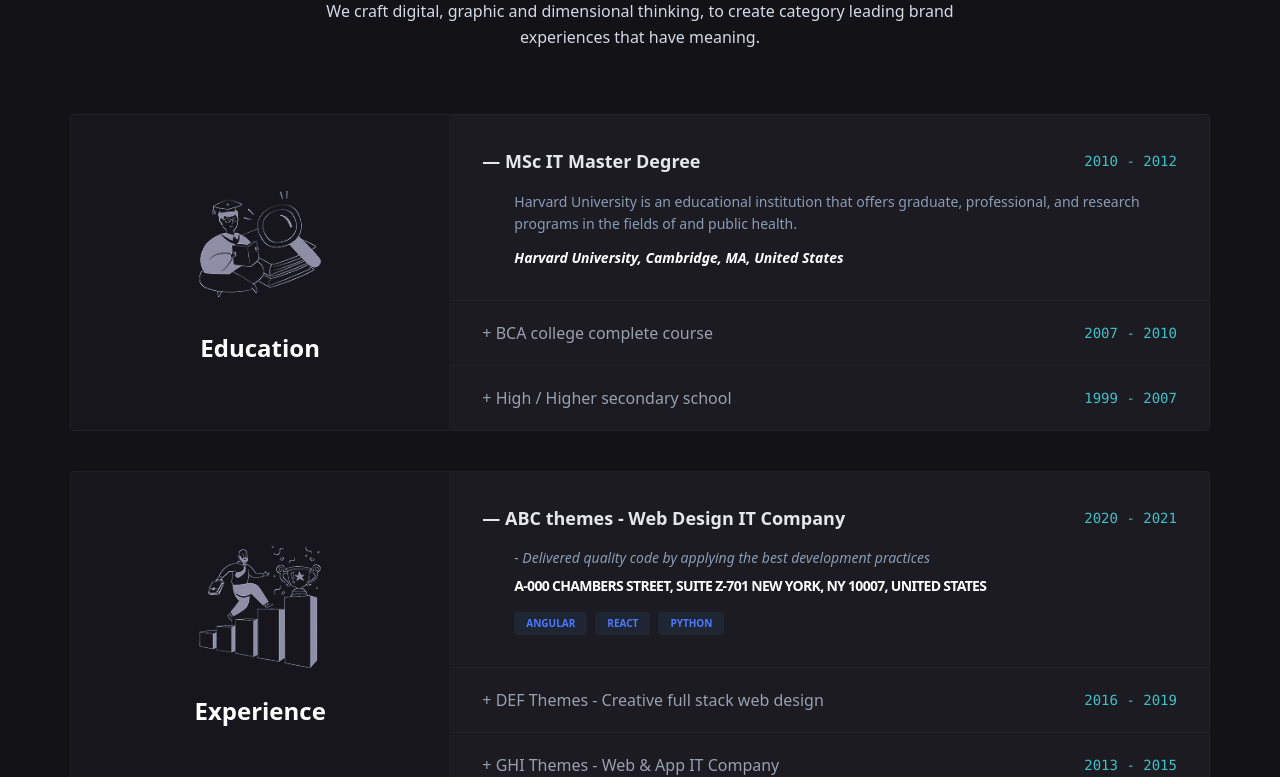
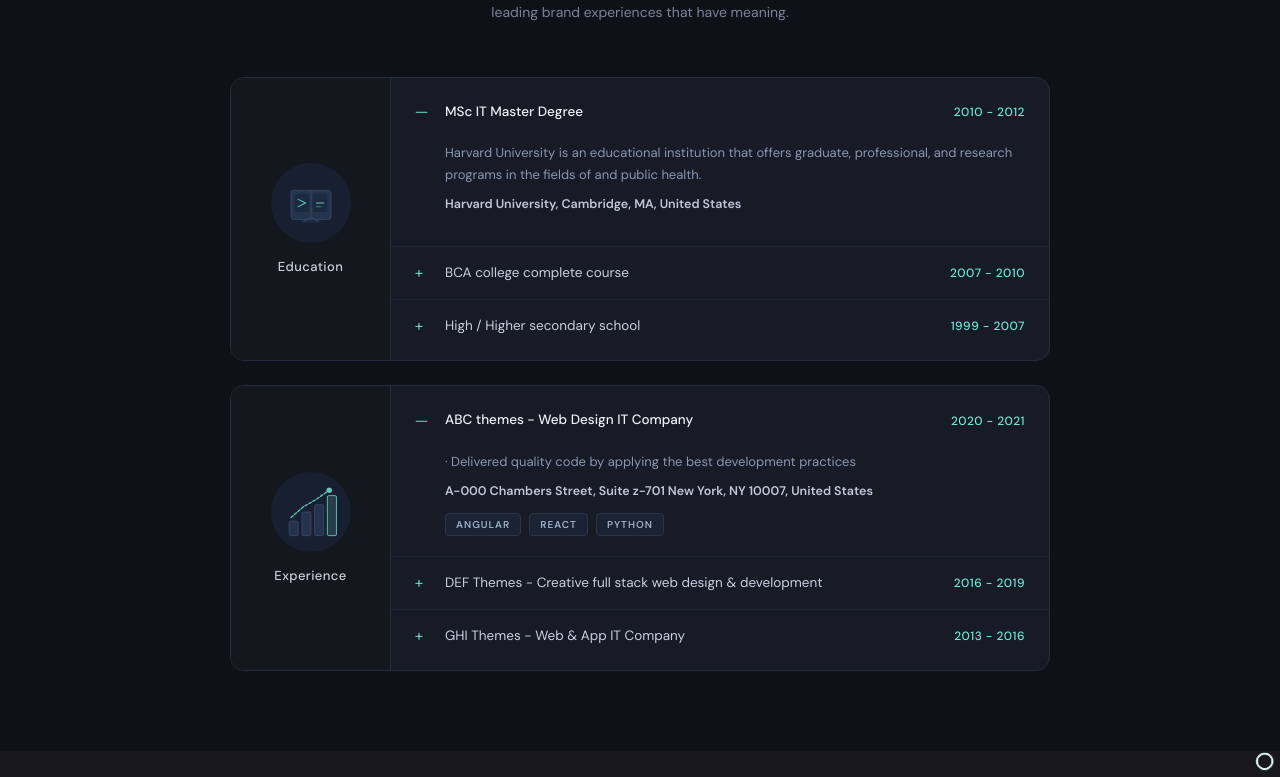
Before and after one commit to mesbaulrafi/myPortfolio, a React (Vite) app: page / in a window 1280 px wide. Shown: the part 2423-3200 px from the top of the page. Built offline with nearby package versions, Linux system fonts and the light colour scheme.

Commit message:
edit EducationExperience part

```diff
--- a/src/components/layouts/Education.jsx
+++ b/src/components/layouts/Education.jsx
@@ -1,114 +1,374 @@
-import React from "react";
-import Container from "../Container";
-import Images from "../Images";
-import EducationImg from "/src/assets/education.png";
-import ExperienceImg from "/src/assets/experience.png";
+import { useState } from "react";
 
-const Education = () => {
+const educationItems = [
+  {
+    value: "edu-1",
+    title: "MSc IT Master Degree",
+    period: "2010 - 2012",
+    description:
+      "Harvard University is an educational institution that offers graduate, professional, and research programs in the fields of and public health.",
+    location: "Harvard University, Cambridge, MA, United States",
+    tags: [],
+    defaultOpen: true,
+  },
+  {
+    value: "edu-2",
+    title: "BCA college complete course",
+    period: "2007 - 2010",
+    description: "",
+    location: "",
+    tags: [],
+    defaultOpen: false,
+  },
+  {
+    value: "edu-3",
+    title: "High / Higher secondary school",
+    period: "1999 - 2007",
+    description: "",
+    location: "",
+    tags: [],
+    defaultOpen: false,
+  },
+];
+
+const experienceItems = [
+  {
+    value: "exp-1",
+    title: "ABC themes - Web Design IT Company",
+    period: "2020 - 2021",
+    description: "· Delivered quality code by applying the best development practices",
+    location: "A-000 Chambers Street, Suite z-701 New York, NY 10007, United States",
+    tags: ["ANGULAR", "REACT", "PYTHON"],
+    defaultOpen: true,
+  },
+  {
+    value: "exp-2",
+    title: "DEF Themes - Creative full stack web design & development",
+    period: "2016 - 2019",
+    description: "",
+    location: "",
+    tags: [],
+    defaultOpen: false,
+  },
+  {
+    value: "exp-3",
+    title: "GHI Themes - Web & App IT Company",
+    period: "2013 - 2016",
+    description: "",
+    location: "",
+    tags: [],
+    defaultOpen: false,
+  },
+];
+
+function TimelineAccordion({ items }) {
+  const [openItem, setOpenItem] = useState(
+    items.find((i) => i.defaultOpen)?.value || null
+  );
+
+  const toggle = (value) => {
+    setOpenItem((prev) => (prev === value ? null : value));
+  };
+
   return (
-    <div className="py-24 bg-[#121217] text-white font-sans">
-      <div className="w-[1140px] m-auto">
-        {/* --- Header Section --- */}
-        <div className="text-center pb-16 px-4">
-          <h5 className="text-[#69C380] bg-[#69c37f1f] inline-block px-3 py-1 rounded text-[10px] font-bold uppercase tracking-[2px] mb-4">
-            Life Time
-          </h5>
-          <h2 className="text-3xl md:text-5xl font-bold mb-4">
-            Education & Experience
-          </h2>
-          <p className="max-w-[650px] mx-auto text-[#D4DBE5] text-sm md:text-base leading-relaxed">
-            We craft digital, graphic and dimensional thinking, to create
-            category leading brand experiences that have meaning.
-          </p>
-        </div>
-
-        <div className="flex flex-col gap-10 max-w-6xl mx-auto">
-
-          {/* --- Education Section --- */}
-          <div className="flex flex-col md:flex-row bg-[#1b1b21] rounded-sm border border-[#2e2e3550]">
-            {/* Left Side: Icon & Title */}
-            <div className="w-full md:w-1/3 bg-[#16161c] flex flex-col items-center justify-center p-10 md:p-14 border-b md:border-b-0 md:border-r border-[#2e2e3550]">
-              <Images imgSrc={EducationImg} className="w-24 md:w-32 mb-6" />
-              <h4 className="text-2xl font-bold">Education</h4>
+    <div className="timeline-list">
+      {items.map((item) => {
+        const isOpen = openItem === item.value;
+        return (
+          <div key={item.value} className={`timeline-item ${isOpen ? "open" : ""}`}>
+            <div className="timeline-header" onClick={() => toggle(item.value)}>
+              <div className="timeline-icon">{isOpen ? "—" : "+"}</div>
+              <span className="timeline-title">{item.title}</span>
+              <span className="timeline-period">{item.period}</span>
             </div>
-
-            {/* Right Side: Info List */}
-            <div className="w-full md:w-2/3 flex flex-col">
-              {/* Item 1 */}
-              <div className="p-6 md:p-8 border-b border-[#2e2e3550]">
-                <div className="flex flex-col sm:flex-row justify-between items-start sm:items-center gap-2 mb-4">
-                  <h5 className="text-lg font-semibold text-gray-200">— MSc IT Master Degree</h5>
-                  <span className="text-[#3fc1c9] font-mono text-sm">2010 - 2012</span>
-                </div>
-                <div className="sm:pl-8">
-                  <p className="text-[#8B9CB7] text-sm mb-3 leading-relaxed">
-                    Harvard University is an educational institution that offers graduate, professional, and research programs in the fields of and public health.
-                  </p>
-                  <p className="text-white text-sm font-semibold italic">Harvard University, Cambridge, MA, United States</p>
-                </div>
-              </div>
-
-              {/* Item 2 */}
-              <div className="flex justify-between items-center p-5 md:px-8 border-b border-[#2e2e3550] text-gray-400">
-                <h5 className="text-sm md:text-base">+ BCA college complete course</h5>
-                <span className="text-[#3fc1c9] font-mono text-sm">2007 - 2010</span>
-              </div>
-
-              {/* Item 3 */}
-              <div className="flex justify-between items-center p-5 md:px-8 text-gray-400">
-                <h5 className="text-sm md:text-base">+ High / Higher secondary school</h5>
-                <span className="text-[#3fc1c9] font-mono text-sm">1999 - 2007</span>
-              </div>
-            </div>
-          </div>
-
-          {/* --- Experience Section --- */}
-          <div className="flex flex-col md:flex-row bg-[#1b1b21] rounded-sm border border-[#2e2e3550]">
-            {/* Left Side */}
-            <div className="w-full md:w-1/3 bg-[#16161c] flex flex-col items-center justify-center p-10 md:p-14 border-b md:border-b-0 md:border-r border-[#2e2e3550]">
-              <Images imgSrc={ExperienceImg} className="w-24 md:w-32 mb-6" />
-              <h4 className="text-2xl font-bold">Experience</h4>
-            </div>
-
-            {/* Right Side */}
-            <div className="w-full md:w-2/3 flex flex-col">
-              {/* Experience Item One */}
-              <div className="p-6 md:p-8 border-b border-[#2e2e3550]">
-                <div className="flex flex-col sm:flex-row justify-between items-start sm:items-center gap-2 mb-4">
-                  <h5 className="text-lg font-semibold text-gray-200">— ABC themes - Web Design IT Company</h5>
-                  <span className="text-[#3fc1c9] font-mono text-sm">2020 - 2021</span>
-                </div>
-                <div className="sm:pl-8">
-                  <p className="text-[#8B9CB7] text-sm mb-2 italic">- Delivered quality code by applying the best development practices</p>
-                  <p className="text-white text-xs md:text-sm font-bold mb-4 uppercase tracking-tighter">A-000 Chambers Street, Suite z-701 New York, NY 10007, United States</p>
-                  <div className="flex flex-wrap gap-2">
-                    {["ANGULAR", "REACT", "PYTHON"].map((skill) => (
-                      <span key={skill} className="bg-[#1e2633] text-[#4d79ff] text-[10px] px-3 py-1 rounded-sm font-bold">
-                        {skill}
-                      </span>
+            {isOpen && (item.description || item.location || item.tags.length > 0) && (
+              <div className="timeline-content">
+                {item.description && (
+                  <p className="timeline-desc">{item.description}</p>
+                )}
+                {item.location && (
+                  <p className="timeline-location">{item.location}</p>
+                )}
+                {item.tags.length > 0 && (
+                  <div className="timeline-tags">
+                    {item.tags.map((tag) => (
+                      <span key={tag} className="tag">{tag}</span>
                     ))}
                   </div>
-                </div>
+                )}
               </div>
+            )}
+          </div>
+        );
+      })}
+    </div>
+  );
+}
 
-              {/* Experience Item Two */}
-              <div className="flex justify-between items-center p-5 md:px-8 border-b border-[#2e2e3550] text-gray-400">
-                <h5 className="text-sm md:text-base">+ DEF Themes - Creative full stack web design</h5>
-                <span className="text-[#3fc1c9] font-mono text-sm">2016 - 2019</span>
-              </div>
-
-              {/* Experience Item Three */}
-              <div className="flex justify-between items-center p-5 md:px-8 text-gray-400">
-                <h5 className="text-sm md:text-base">+ GHI Themes - Web & App IT Company</h5>
-                <span className="text-[#3fc1c9] font-mono text-sm">2013 - 2015</span>
-              </div>
-            </div>
-          </div>
-
-        </div>
+function SectionCard({ icon, label, items }) {
+  return (
+    <div className="section-card">
+      <div className="section-left">
+        <div className="section-icon">{icon}</div>
+        <span className="section-label">{label}</span>
+      </div>
+      <div className="section-right">
+        <TimelineAccordion items={items} />
       </div>
     </div>
   );
-};
+}
 
-export default Education;
+export default function EducationExperience() {
+  return (
+    <>
+      <style>{`
+        @import url('https://fonts.googleapis.com/css2?family=DM+Serif+Display:ital@0;1&family=DM+Sans:wght@300;400;500;600&display=swap');
+
+        .edu-exp-wrapper {
+          background: #0e1117;
+          min-height: 100vh;
+          display: flex;
+          flex-direction: column;
+          align-items: center;
+          padding: 60px 24px 80px;
+          font-family: 'DM Sans', sans-serif;
+          color: #d0d6e0;
+        }
+
+        .section-badge {
+          font-size: 10px;
+          letter-spacing: 0.18em;
+          text-transform: uppercase;
+          color: #6ee7d4;
+          border: 1px solid #6ee7d455;
+          padding: 4px 14px;
+          border-radius: 20px;
+          margin-bottom: 20px;
+          background: #6ee7d410;
+        }
+
+        .main-heading {
+          font-family: 'DM Serif Display', serif;
+          font-size: clamp(28px, 4vw, 42px);
+          color: #eef0f5;
+          text-align: center;
+          margin: 0 0 14px;
+          font-weight: 400;
+          letter-spacing: -0.01em;
+        }
+
+        .main-sub {
+          font-size: 14px;
+          color: #7a8499;
+          text-align: center;
+          max-width: 460px;
+          line-height: 1.7;
+          margin: 0 0 52px;
+        }
+
+        .cards-wrapper {
+          display: flex;
+          flex-direction: column;
+          gap: 24px;
+          width: 100%;
+          max-width: 820px;
+        }
+
+        .section-card {
+          background: #161b26;
+          border: 1px solid #252d3d;
+          border-radius: 14px;
+          display: flex;
+          overflow: hidden;
+        }
+
+        .section-left {
+          width: 160px;
+          min-width: 160px;
+          display: flex;
+          flex-direction: column;
+          align-items: center;
+          justify-content: center;
+          gap: 14px;
+          padding: 32px 16px;
+          border-right: 1px solid #252d3d;
+          background: #13181f;
+        }
+
+        .section-icon img, .section-icon svg {
+          width: 80px;
+          height: 80px;
+          opacity: 0.85;
+        }
+
+        .section-label {
+          font-size: 13px;
+          font-weight: 500;
+          color: #c8cdd8;
+          letter-spacing: 0.03em;
+        }
+
+        .section-right {
+          flex: 1;
+          padding: 8px 0;
+        }
+
+        .timeline-list {
+          display: flex;
+          flex-direction: column;
+        }
+
+        .timeline-item {
+          border-bottom: 1px solid #1e2535;
+          transition: background 0.2s;
+        }
+
+        .timeline-item:last-child {
+          border-bottom: none;
+        }
+
+        .timeline-header {
+          display: flex;
+          align-items: center;
+          gap: 12px;
+          padding: 16px 24px;
+          cursor: pointer;
+          user-select: none;
+          transition: background 0.15s;
+        }
+
+        .timeline-header:hover {
+          background: #1c2333;
+        }
+
+        .timeline-icon {
+          font-size: 16px;
+          color: #6ee7d4;
+          width: 18px;
+          flex-shrink: 0;
+          font-weight: 300;
+          line-height: 1;
+        }
+
+        .timeline-title {
+          flex: 1;
+          font-size: 13.5px;
+          font-weight: 400;
+          color: #c8d0df;
+        }
+
+        .timeline-item.open .timeline-title {
+          color: #eef0f5;
+          font-weight: 500;
+        }
+
+        .timeline-period {
+          font-size: 12px;
+          color: #6ee7d4;
+          font-weight: 500;
+          letter-spacing: 0.04em;
+          flex-shrink: 0;
+        }
+
+        .timeline-content {
+          padding: 4px 24px 20px 54px;
+          animation: fadeIn 0.2s ease;
+        }
+
+        @keyframes fadeIn {
+          from { opacity: 0; transform: translateY(-4px); }
+          to { opacity: 1; transform: translateY(0); }
+        }
+
+        .timeline-desc {
+          font-size: 13px;
+          color: #8a97ae;
+          line-height: 1.65;
+          margin: 0 0 10px;
+        }
+
+        .timeline-desc span {
+          color: #6ee7d4;
+        }
+
+        .timeline-location {
+          font-size: 12.5px;
+          font-weight: 600;
+          color: #c0c8d8;
+          margin: 0 0 12px;
+        }
+
+        .timeline-tags {
+          display: flex;
+          gap: 8px;
+          flex-wrap: wrap;
+        }
+
+        .tag {
+          font-size: 10px;
+          letter-spacing: 0.1em;
+          font-weight: 600;
+          color: #9ab0c8;
+          border: 1px solid #2a3548;
+          padding: 3px 10px;
+          border-radius: 4px;
+          background: #1a2234;
+          text-transform: uppercase;
+        }
+
+        /* SVG Illustrations */
+        .edu-illustration, .exp-illustration {
+          width: 88px;
+          height: 88px;
+        }
+      `}</style>
+
+      <div className="edu-exp-wrapper">
+        <div className="section-badge">LIFE TIME</div>
+        <h2 className="main-heading">Education &amp; Experience</h2>
+        <p className="main-sub">
+          We craft digital, graphic and dimensional thinking, to create category
+          leading brand experiences that have meaning.
+        </p>
+
+        <div className="cards-wrapper">
+          <SectionCard
+            label="Education"
+            items={educationItems}
+            icon={
+              <svg className="edu-illustration" viewBox="0 0 88 88" fill="none" xmlns="http://www.w3.org/2000/svg">
+                <circle cx="44" cy="44" r="44" fill="#1a2234"/>
+                <rect x="22" y="30" width="44" height="32" rx="3" fill="#2a3a56" stroke="#3a5070" strokeWidth="1"/>
+                <rect x="26" y="34" width="16" height="20" rx="1.5" fill="#1e2e45"/>
+                <rect x="46" y="34" width="16" height="20" rx="1.5" fill="#1e2e45"/>
+                <path d="M44 30 L44 62" stroke="#3a5070" strokeWidth="1"/>
+                <path d="M30 48 L38 44 L30 40" stroke="#6ee7d4" strokeWidth="1.2" strokeLinecap="round" strokeLinejoin="round"/>
+                <path d="M50 44 L58 44" stroke="#6ee7d4" strokeWidth="1.2" strokeLinecap="round"/>
+                <path d="M50 48 L55 48" stroke="#6ee7d470" strokeWidth="1.2" strokeLinecap="round"/>
+                <ellipse cx="44" cy="64" rx="12" ry="2" fill="#2a3a56" opacity="0.5"/>
+                <path d="M36 64 L44 60 L52 64" stroke="#3a5070" strokeWidth="1.2" strokeLinecap="round" strokeLinejoin="round"/>
+              </svg>
+            }
+          />
+
+          <SectionCard
+            label="Experience"
+            items={experienceItems}
+            icon={
+              <svg className="exp-illustration" viewBox="0 0 88 88" fill="none" xmlns="http://www.w3.org/2000/svg">
+                <circle cx="44" cy="44" r="44" fill="#1a2234"/>
+                <rect x="20" y="54" width="10" height="16" rx="1.5" fill="#2a3a56" stroke="#3a5070" strokeWidth="1"/>
+                <rect x="34" y="44" width="10" height="26" rx="1.5" fill="#2a3a56" stroke="#3a5070" strokeWidth="1"/>
+                <rect x="48" y="36" width="10" height="34" rx="1.5" fill="#2a3a56" stroke="#3a5070" strokeWidth="1"/>
+                <rect x="62" y="26" width="10" height="44" rx="1.5" fill="#6ee7d430" stroke="#6ee7d4" strokeWidth="1"/>
+                <path d="M22 50 L36 38 L50 30 L64 20" stroke="#6ee7d4" strokeWidth="1.5" strokeLinecap="round" strokeLinejoin="round" strokeDasharray="3 2"/>
+                <circle cx="64" cy="20" r="3" fill="#6ee7d4"/>
+              </svg>
+            }
+          />
+        </div>
+      </div>
+    </>
+  );
+}
```
Also changed, not shown: src/components/ui/accordion.jsx (added).
